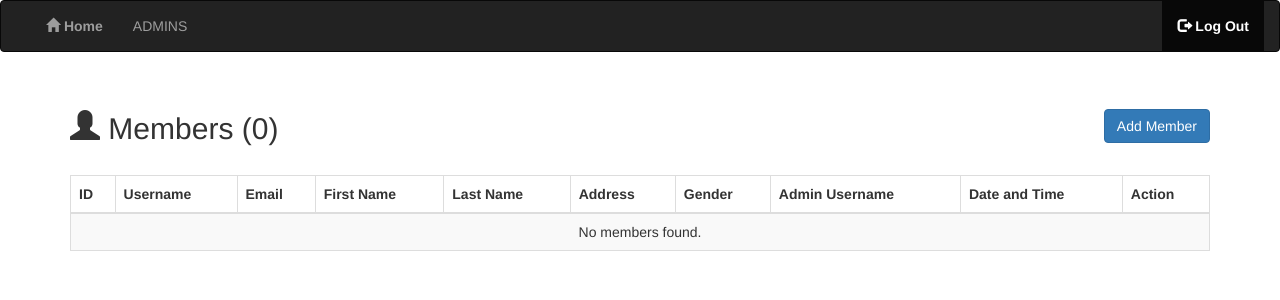
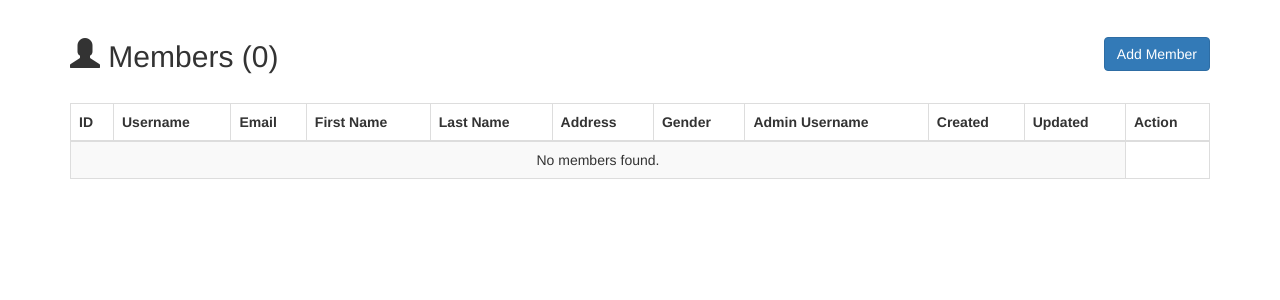
Before and after one commit to dishalukhi123/role_management_demo, a Django app: page /members/add/1 in a window 1280 px wide. Shown: the top 300 px of the page. Run offline with Django 4.2, Linux system fonts and the light colour scheme; the visitor is signed in with stand-in values (Sample User, id 1); data comes from the database, SQL or seed files in the repository; some libraries are stand-ins or nearby versions.

Commit message:
When the user update record, the updated_at date and time are set

```diff
--- a/role_management/models.py
+++ b/role_management/models.py
@@ -23,11 +23,15 @@
     created_at = models.DateTimeField(auto_now_add=True)
     updated_at = models.DateTimeField(auto_now=True)
 
-
     def formatted_created_at(self):
         local_timezone = pytz.timezone('Asia/Kolkata')
         local_created_at = self.created_at.astimezone(local_timezone)
         return local_created_at.strftime("%I:%M %p %A, %b %d, %Y")
+
+    def formatted_updated_at(self):
+        local_timezone = pytz.timezone('Asia/Kolkata')
+        local_updated_at = self.updated_at.astimezone(local_timezone)
+        return local_updated_at.strftime("%I:%M %p %A, %b %d, %Y")
 
 
     class Meta:
--- a/role_management/templates/add_member.html
+++ b/role_management/templates/add_member.html
@@ -68,7 +68,8 @@
                 <th>Address</th>
                 <th>Gender</th>
                 <th>Admin Username</th>
-                <th>Date and Time</th>
+                <th>Created</th>
+                <th>Updated</th>
                 <th>Action</th>
             </tr>
         </thead>
@@ -85,6 +86,7 @@
                 <td>{{ member.gender }}</td>
                 <td>{{ member.parent_username}}</td>
                 <td>{{ member.formatted_created_at }}</td>
+                <td>{{ member.formatted_updated_at }}</td>
                 <td>
                     <button class="btn btn-primary  edit-btn" data-toggle="modal" data-target="#exampleModal"
                         data-id="{{ member.id }}">
@@ -216,6 +218,7 @@
                                                         <td>${result.data.gender}</td>
                                                         <td>${result.data.parent_username}</td>
                                                         <td>${result.data.created_at}</td>
+                                                        <td>${result.data.updated_at}</td>
                                                         <td>
                                                             <button class="btn btn-primary  edit-btn" data-toggle="modal" data-target="#exampleModal"
                                                                 data-id="{{ member.id }}">
@@ -230,7 +233,7 @@
                             }
                             else {
                                 $('#add-data-message').hide();
-                                $('table tbody').append(new_row);
+                                $('table tbody').prepend(new_row);
                                 updateMemberCount();
                             }
                             $('#success').text(result.message).show();
--- a/role_management/templates/header.html
+++ b/role_management/templates/header.html
@@ -1,17 +1,17 @@
-{% if request.path != '/login/' and request.path != '/signup/' %}
+{% if request.session.user_id %}
 <header>
     <nav class="navbar navbar-inverse justify-content-center jus">
         <div class="container-fluid">
-
             <div class="collapse navbar-collapse" id="myNavbar">
                 <ul class="nav navbar-nav">
-                    <li><a style="font-weight: 900" href="/"><span class="glyphicon glyphicon-home"></span> Home
-                        </a></li>
+                    <li><a style="font-weight: 900" href="/"><span class="glyphicon glyphicon-home"></span> Home</a>
+                    </li>
                     {% if user.is_superuser %}
                     <li><a href="/admins/">ADMINS</a></li>
+                    {% else %}
+                    {% if not user_member_role %}
+                    <li><a href="/members/">MEMBERS</a></li>
                     {% endif %}
-                    {% if not user.is_superuser %}
-                    <li><a href="/members/">MEMBERS</a></li>
                     {% endif %}
                 </ul>
                 <ul class="nav navbar-nav navbar-right ">
--- a/role_management/templates/members.html
+++ b/role_management/templates/members.html
@@ -68,7 +68,8 @@
                 <th>Address</th>
                 <th>Gender</th>
                 <th>Admin Username</th>
-                <th>Date and Time</th>
+                <th>Created</th>
+                <th>Updated</th>
                 <th>Action</th>
             </tr>
         </thead>
@@ -85,6 +86,7 @@
                 <td>{{ member.get_gender_display }}</td>
                 <td>{{ member.parent_username}}</td>
                 <td>{{ member.formatted_created_at }}</td>
+                <td>{{ member.formatted_updated_at }}</td>
                 <td>
                     <button class="btn btn-primary  edit-btn" data-toggle="modal" data-target="#exampleModal"
                         data-id="{{ member.id }}">
@@ -217,6 +219,7 @@
                                                         <td>${result.data.gender}</td>
                                                         <td>${result.data.parent_username}</td>
                                                         <td>${result.data.created_at}</td>
+                                                        <td>${result.data.updated_at}</td>
                                                         <td>
                                                             <button class="btn btn-primary  edit-btn" data-toggle="modal" data-target="#exampleModal"
                                                                 data-id="{{ member.id }}">
--- a/role_management/views.py
+++ b/role_management/views.py
@@ -11,6 +11,8 @@
 from .decorators import admin_required, member_required
 from django.utils import timezone
 from django.shortcuts import get_object_or_404
+from django.core.paginator import Paginator, EmptyPage, PageNotAnInteger
+
 
 
 def is_superuser(user):
@@ -66,12 +68,10 @@
         elif password != confirm_password:
             return sendResponse(500, "Password does not match")
 
-
         if Users.objects.filter(username=username).exists():
             return sendResponse(500, "Username already exists")
         elif Users.objects.filter(email=email).exists():
             return sendResponse(500, "Email already exists")
-
 
         current_user = request.user
         try:
@@ -88,24 +88,24 @@
                 created_at=timezone.now(),
             )
 
-
             admin_role = Role.objects.get(role_name="ADMIN")
             user.roles.add(admin_role)
 
             return sendResponse(
-                    code=200,
-                    message="Admin added successfully.",
-                    data={
-                        "admin_id" : user.id,
-                        "email": user.email,
-                        "first_name": user.first_name,
-                        "last_name": user.last_name,
-                        "username": user.username,
-                        "address": user.address,
-                        "gender": user.gender,
-                        "created_at": user.formatted_created_at(),
-                    }
-                )
+                code=200,
+                message="Admin added successfully.",
+                data={
+                    "admin_id": user.id,
+                    "email": user.email,
+                    "first_name": user.first_name,
+                    "last_name": user.last_name,
+                    "username": user.username,
+                    "address": user.address,
+                    "gender": user.gender,
+                    "created_at": user.formatted_created_at(),
+                    "updated_at": user.formatted_updated_at(),
+                },
+            )
 
         except Exception as e:
             return sendResponse(400, f"Error: {str(e)}")
@@ -148,10 +148,6 @@
             elif password != confirm_password:
                 return sendResponse(500, "Password does not match")
 
-            if Users.objects.filter(username=username).exists():
-                return sendResponse(500, "Username already exists")
-            elif Users.objects.filter(email=email).exists():
-                return sendResponse(500, "Email already exists")
 
             hashed_password = make_password(password)
 
@@ -171,19 +167,22 @@
             parent_user = Users.objects.filter(id=admin_id).first()
             parent_username = parent_user.username if parent_user else ""
 
-            return sendResponse(200,"Member added successfully.",
-                    data={
-                        "member_id" : user.id,
-                        "email": user.email,
-                        "first_name": user.first_name,
-                        "last_name": user.last_name,
-                        "username": user.username,
-                        "address": user.address,
-                        "gender": user.gender,
-                        "parent_username" : parent_username,
-                        "created_at": user.formatted_created_at(),
-                    }
-                )
+            return sendResponse(
+                200,
+                "Member added successfully.",
+                data={
+                    "member_id": user.id,
+                    "email": user.email,
+                    "first_name": user.first_name,
+                    "last_name": user.last_name,
+                    "username": user.username,
+                    "address": user.address,
+                    "gender": user.gender,
+                    "parent_username": parent_username,
+                    "created_at": user.formatted_created_at(),
+                    "updated_at": user.formatted_updated_at(),
+                },
+            )
         except Exception as e:
             return sendResponse(400, f"Error: {str(e)}")
 
@@ -201,6 +200,15 @@
                 parent_id=current_user.id, roles__role_name="ADMIN"
             ).order_by("-id")
 
+        # paginator = Paginator(admins, 10)
+        # page_number = request.GET.get('page')
+        # try:
+        #     admins = paginator.page(page_number)
+        # except PageNotAnInteger:
+        #     admins = paginator.page(1)
+        # except EmptyPage:
+        #     admins = paginator.page(paginator.num_pages)
+
         return render(request, "admins.html", {"admins": admins})
 
 
@@ -210,7 +218,6 @@
     def get(self, request, admin_id):
         user = Users.objects.get(id=admin_id)
         return user_response(user)
-
 
     def post(self, request, admin_id):
         try:
@@ -222,7 +229,7 @@
             user.username = data.get("username")
             user.address = data.get("address")
             user.gender = data.get("gender")
-            user.created_at = timezone.now()
+            user.updated_at = timezone.now()
 
             if " " in user.username:
                 return sendResponse(500, "Username cannot use space")
@@ -258,6 +265,7 @@
                     "address": user.address,
                     "gender": user.gender,
                     "created_at": user.formatted_created_at(),
+                    "updated_at": user.formatted_updated_at(),
                 },
             )
         except Users.DoesNotExist:
@@ -267,12 +275,11 @@
 class EditMemberView(View):
     @method_decorator(login_required(login_url="login"))
     @method_decorator(member_required)
-    def get(self, request, member_id ):
+    def get(self, request, member_id):
         user = Users.objects.get(id=member_id)
         return user_response(user)
 
-
-    def post(self, request, member_id ):
+    def post(self, request, member_id):
         try:
             user = Users.objects.get(id=member_id)
             data = request.POST
@@ -282,7 +289,7 @@
             user.username = data.get("username")
             user.address = data.get("address")
             user.gender = data.get("gender")
-            user.created_at = timezone.now()
+            user.updated_at = timezone.now()
 
             if " " in user.username:
                 return sendResponse(500, "Username cannot use space")
@@ -305,6 +312,7 @@
             elif users_list_username:
                 return sendResponse(400, "Username already exists.")
 
+
             user.save()
             parent_user = None
             if user.parent_id:
@@ -325,6 +333,7 @@
                     "gender": user.gender,
                     "parent_username": parent_username,
                     "created_at": user.formatted_created_at(),
+                    "updated_at": user.formatted_updated_at(),
                 },
             )
 
@@ -374,6 +383,7 @@
         username = request.POST.get("username")
         password = request.POST.get("password")
         user = None
+
         try:
             user = Users.objects.get(email=username)
         except Users.DoesNotExist:
@@ -382,6 +392,7 @@
             except Users.DoesNotExist:
                 messages.error(request, "User does not exist.")
                 return redirect("login")
+
         print("User:", user)
         if user and check_password(password, user.password):
             request.session["user_id"] = user.id
@@ -397,18 +408,20 @@
             else:
                 messages.error(request, "User not logged in successfully")
         else:
-            messages.error(request, "Incorrect username or password.")
-        return redirect("login")
+            messages.error(request, "Incorrect password.")
+            return redirect("login")
 
 
 class HomeView(View):
     @method_decorator(login_required(login_url="login"))
     def get(self, request):
         user_first_name = request.session.get("user_first_name")
+        user_member_role = request.user.roles.filter(role_name="MEMBER").exists()
+
         return render(
             request,
             "index.html",
-            {"user_first_name": user_first_name},
+            {"user_first_name": user_first_name , "user_member_role" : user_member_role},
         )
 
 
```
Also changed, not shown: role_management/templates/admins.html (+21 -1 lines).
